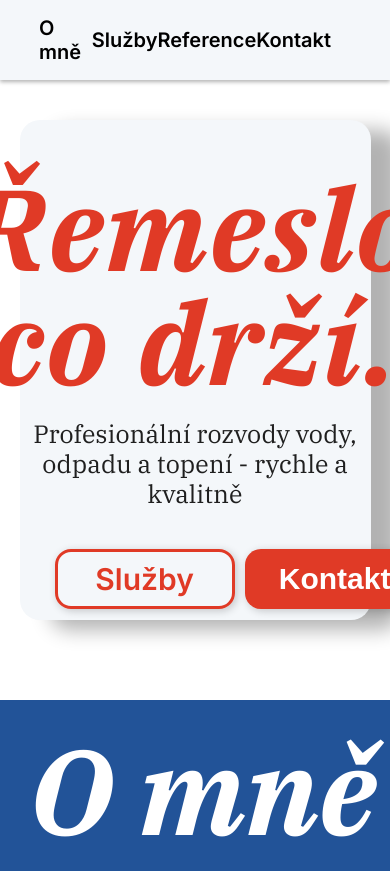
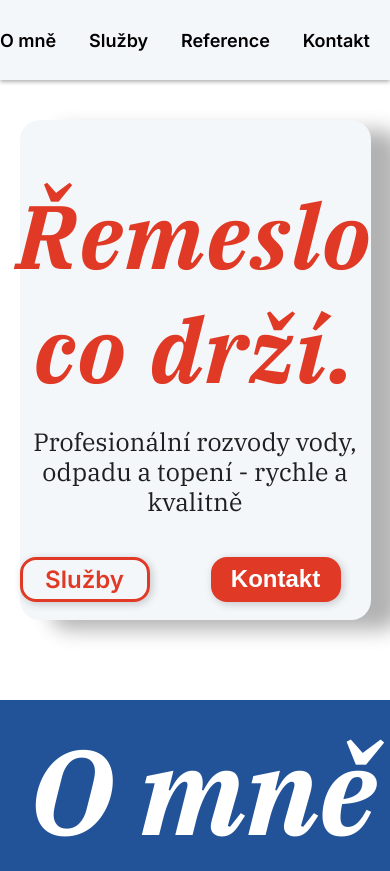
Before and after one commit to WEBLISH/Tich-Instalat-r.cz, a plain HTML site: page index.html in a window 390 px wide. Shown: the top 871 px of the page. Drawn offline with Linux system fonts and the light colour scheme.

Commit message:
Fixed card for mobile

```diff
--- a/index.html
+++ b/index.html
@@ -174,7 +174,8 @@
                 <p class="service-header headline-italic o-text">
                     Rozvody topení
                 </p>
-            </div>x
+            </div>
+
             <p class="service-text body">
                 Postarám se o kompletní rozvody topení. Umím radiátory, podlahové topení i kombinované systémy. Váš dům
                 nebo byt příjemně teplý, efektivní a bez starostí.
--- a/styles/card.css
+++ b/styles/card.css
@@ -114,3 +114,15 @@
         font-size: 115px;
     }
 }
+
+@media (max-width: 500px) {
+    .card-header {
+        font-size: 90px;
+    }
+
+    .card-button {
+        width: 130px;
+        height: 45px;
+        font-size: 24px;
+    }
+}
--- a/styles/header.css
+++ b/styles/header.css
@@ -52,3 +52,11 @@ nav {
 
     }
 }
+
+@media (max-width: 400px) {
+    nav {
+        width: 100%;
+        font-size: 18px;
+    }
+
+}
```
